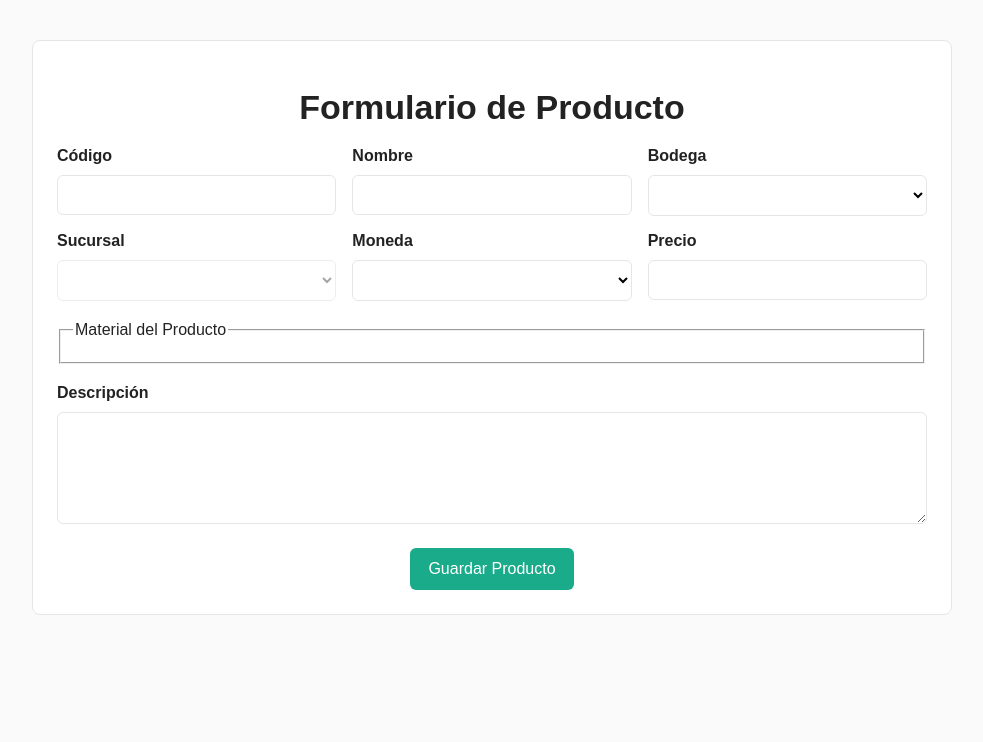
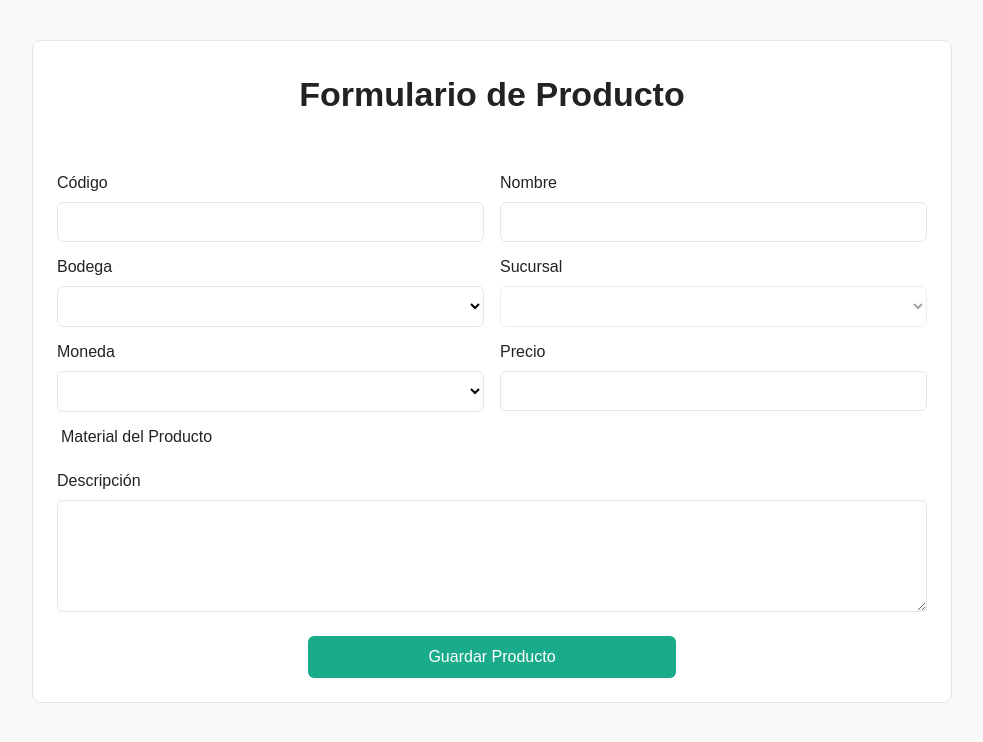
Before and after one commit to ignvcio42/prueba-tecnica-registro-productos, a PHP site: page / in a window 1280 px wide. Shown: the top 742 px of the page, without its empty margins (148-1131 px from the left). Run offline with PHP 8.4, Linux system fonts and the light colour scheme; lists and menus that the app fills with data are empty.

Commit message:
Update styles.css

```diff
--- a/public/styles.css
+++ b/public/styles.css
@@ -4,7 +4,9 @@
   --border: #e6e6e6;
 }
 
-* { box-sizing: border-box; }
+* {
+  box-sizing: border-box;
+}
 
 body {
   margin: 0;
@@ -23,24 +25,30 @@ body {
   padding: 24px;
 }
 
-h1 { margin-top: 10;
-    margin-bottom: 20px;
-    font-size: 34px;
-    font-weight: 700;
-    text-align: center;
+h1 {
+  margin-top: 10px;
+  margin-bottom: 60px;
+  font-size: 34px;
+  font-weight: 700;
+  text-align: center;
 }
 
 .grid {
   display: grid;
-  grid-template-columns: repeat(auto-fit, minmax(260px, 1fr));
+  grid-template-columns: 1fr;
   gap: 16px;
+}
+@media (min-width: 768px) {
+  .grid {
+    grid-template-columns: 1fr 1fr;
+  }
 }
 
 label {
   display: flex;
   flex-direction: column;
   gap: 10px;
-  font-weight: 600;
+  font-weight: 200;
 }
 
 input[type="text"],
@@ -54,24 +62,41 @@ textarea {
 }
 
 input[type="text"]::placeholder,
-textarea::placeholder { color: #999; font-weight: 400; }
+textarea::placeholder {
+  color: #999;
+  font-weight: 400;
+}
 
-.materiales { margin-top: 20px; }
+.materiales {
+  margin-top: 16px;
+  border: none;
+  padding: 0;
+}
+
 .materiales-wrapper {
-  display: grid;
-  grid-template-columns: repeat(auto-fit, minmax(180px, 1fr));
-  gap: 8px 16px;
-  margin-top: 8px;
+  display: flex;
+  flex-wrap: wrap;
+  gap: 14px 18px;
+  align-items: center;
+  justify-content: flex-start;
+  margin-top: 6px;
 }
 
 .materiales-wrapper label {
-  flex-direction: row;
+  display: inline-block;
   align-items: center;
-  gap: 8px;
-  font-weight: 500;
+  gap: 20px;
+  margin: 0;
+  white-space: nowrap;
 }
 
-.descripcion { margin-top: 20px; }
+.materiales-wrapper label input[type="checkbox"] {
+  margin-right: 14px;
+}
+
+.descripcion {
+  margin-top: 20px;
+}
 
 .actions {
   margin-top: 24px;
@@ -83,11 +108,13 @@ button#btn-guardar {
   color: #fff;
   font-size: 16px;
   border: none;
-  padding: 12px 18px;
+  padding: 12px 120px;
   border-radius: 6px;
   cursor: pointer;
 }
-button#btn-guardar:hover { opacity: 0.9; }
+button#btn-guardar:hover {
+  opacity: 0.9;
+}
 
 .resultado {
   margin-top: 16px;
```
